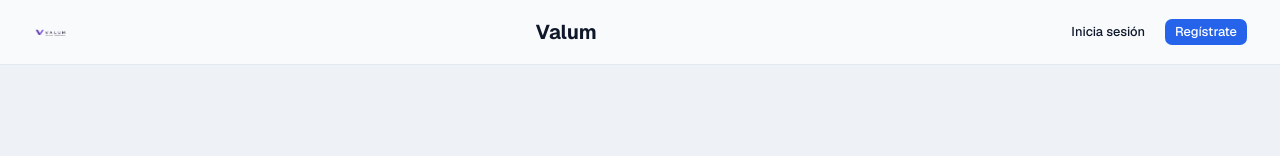
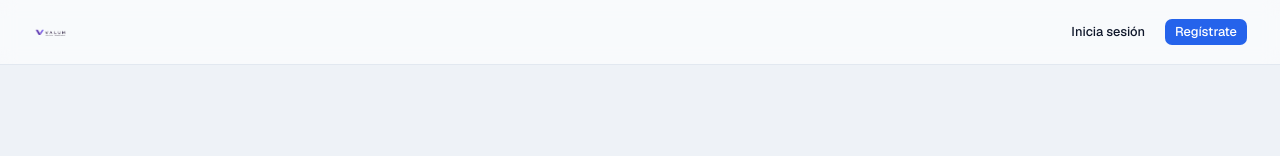
Before and after one commit to SantiSchamberger/Valum, a Next.js app: page / in a window 1280 px wide. Shown: the top 156 px of the page. Built offline with nearby package versions, Linux system fonts and the light colour scheme; no server answers.

Commit message:
style: remove Valum text header from navigation bar

```diff
--- a/app/page.tsx
+++ b/app/page.tsx
@@ -22,9 +22,6 @@ export default async function HomePage() {
           <div className="flex justify-between items-center h-16">
             <div className="relative w-10 h-10 flex items-center justify-center">
               <img src="/logo.png" alt="Logo de Valum" className="w-full h-full object-contain" />
-            </div>
-            <div>
-              <h1 className="font-bold text-xl text-foreground">Valum</h1>
             </div>
             <div className="flex items-center gap-2">
               <Link href="/auth/login" className="cursor-pointer">
```
